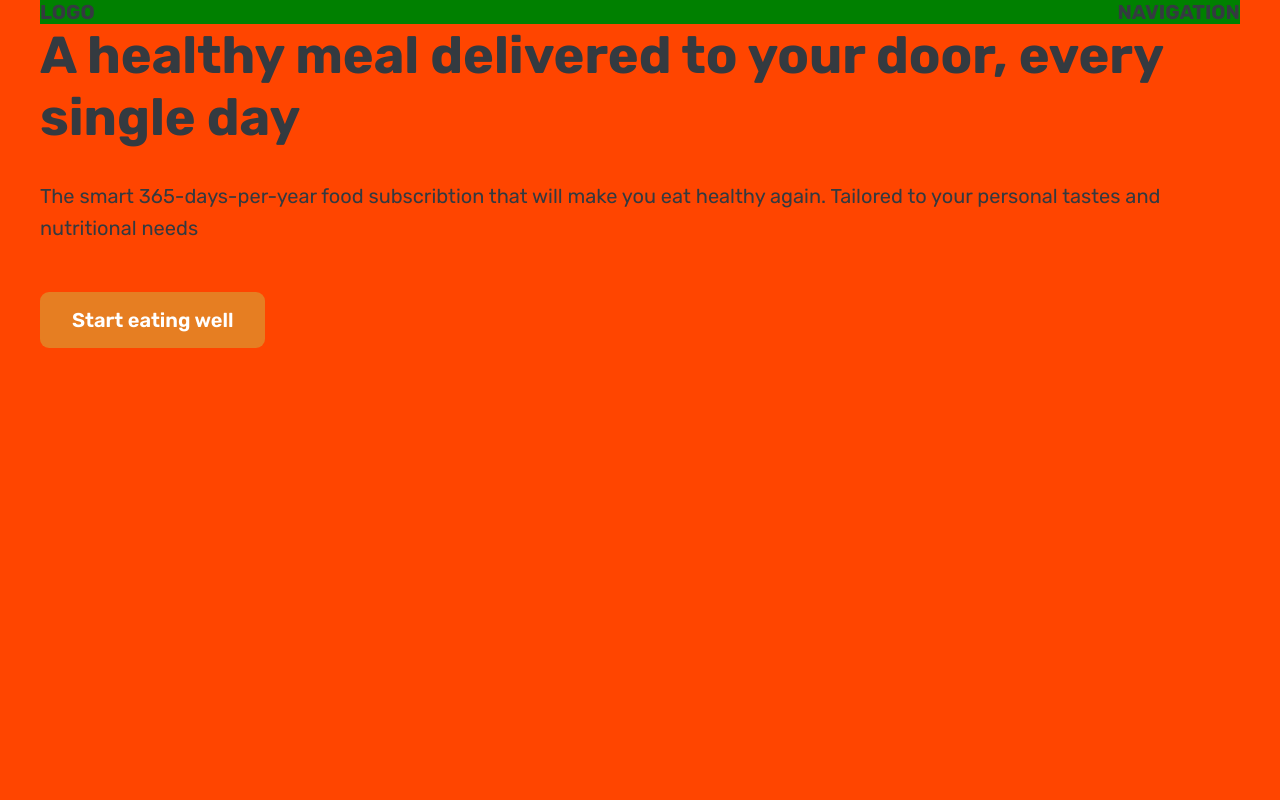
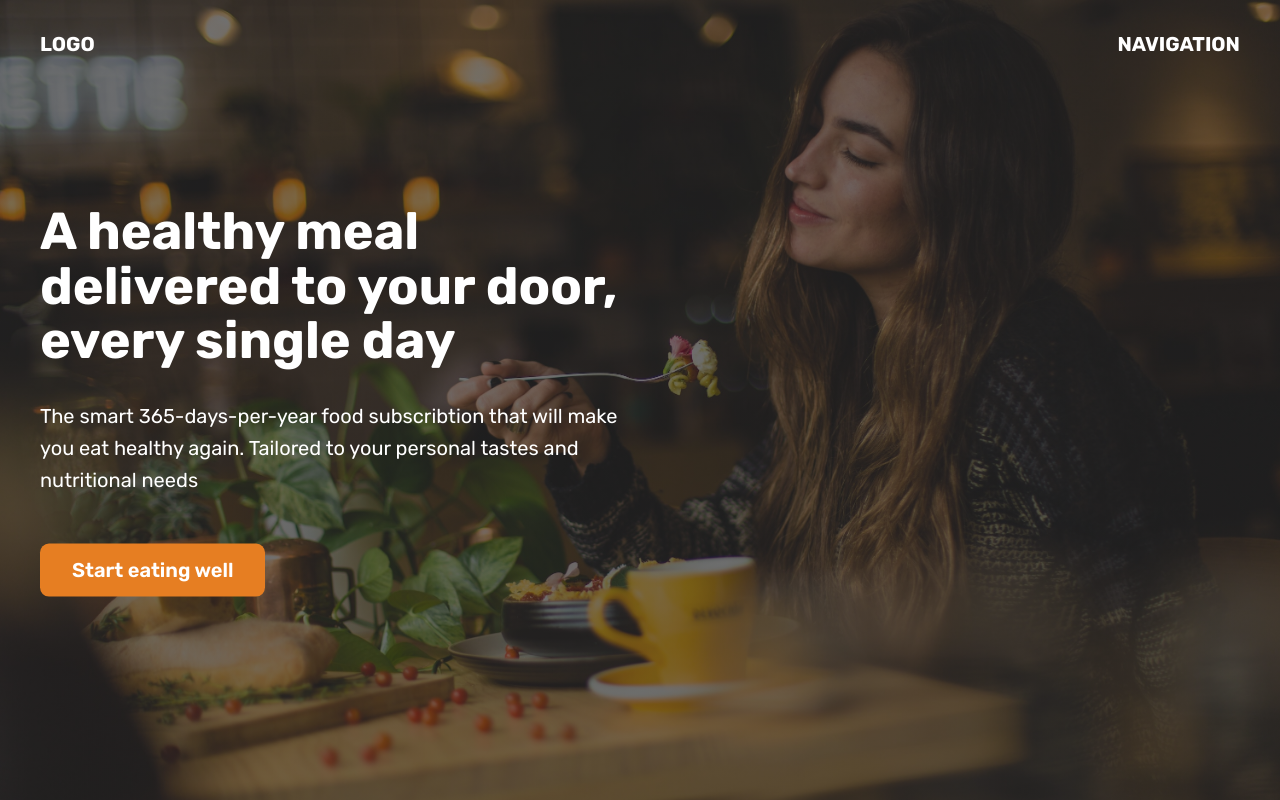
Before and after one commit to OgayoJoseph/Elements-Components-Lecture, a plain HTML site: page 05-hero.html in a window 1280 px wide. Shown: the top 800 px of the page. Drawn offline with Linux system fonts and the light colour scheme.

Commit message:
complete project

```diff
--- a/05-hero.html
+++ b/05-hero.html
@@ -20,13 +20,16 @@
         <div>NAVIGATION</div>
       </nav>
 
-      <div class="container">
-        <h1>A healthy meal delivered to your door, every single day</h1>
-        <p>
-          The smart 365-days-per-year food subscribtion that will make you eat
-          healthy again. Tailored to your personal tastes and nutritional needs
-        </p>
-        <a href="#" class="btn">Start eating well</a>
+      <div class="header-container">
+        <div class="header-container-inner">
+          <h1>A healthy meal delivered to your door, every single day</h1>
+          <p>
+            The smart 365-days-per-year food subscribtion that will make you eat
+            healthy again. Tailored to your personal tastes and nutritional
+            needs
+          </p>
+          <a href="#" class="btn">Start eating well</a>
+        </div>
       </div>
     </header>
 
--- a/05-style.css
+++ b/05-style.css
@@ -15,8 +15,16 @@ body {
 }
 
 header {
-  background-color: orangered;
   height: 100vh;
+  position: relative;
+
+  background-image: linear-gradient(
+      rgba(34, 34, 34, 0.6),
+      rgba(34, 34, 34, 0.6)
+    ),
+    url(hero.jpg);
+  background-size: cover;
+  color: #fff;
 }
 
 nav {
@@ -24,7 +32,28 @@ nav {
   font-weight: 700;
   display: flex;
   justify-content: space-between;
-  background-color: green;
+  padding-top: 32px;
+  /* background-image: linear-gradient(to right, red, blue); */
+}
+
+.header-container {
+  width: 1200px;
+  position: absolute;
+
+  /* In relation to PARENT size */
+  left: 50%;
+  top: 50%;
+
+  /* In relation to ELEMENT size */
+  transform: translate(-50%, -50%);
+
+  /* text-align: center; */
+}
+
+.header-container-inner {
+  width: 50%;
+
+  line-height: 1.05;
 }
 
 h1 {
@@ -57,5 +86,4 @@ h2 {
 
 section {
   padding: 96px 0;
-  background-color: #f7f7f7;
 }
```
